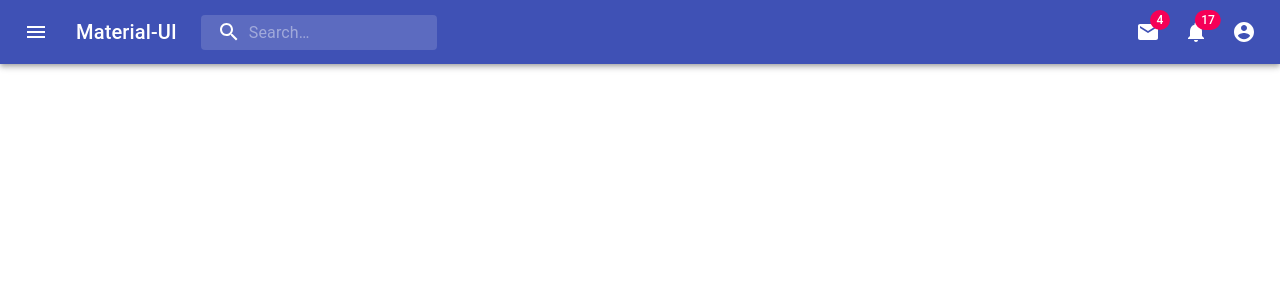
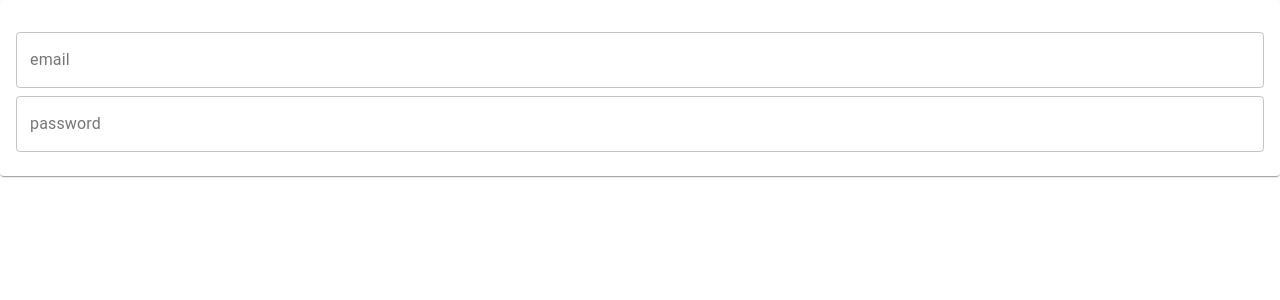
Before and after one commit to MarckRDA/Frontend-AcheBarato, a React (Create React App) app: page / in a window 1280 px wide. Shown: the top 300 px of the page. Built offline with nearby package versions, Linux system fonts and the light colour scheme.

Commit message:
Second commit

```diff
--- a/src/App.css
+++ b/src/App.css
@@ -1,4 +1,5 @@
 .App {
+
   text-align: center;
 }
 
--- a/src/App.js
+++ b/src/App.js
@@ -1,10 +1,12 @@
 import logo from './logo.svg';
 import './App.css';
 import PrimarySearchAppBar from './PrimarySearchAppBar';
+import LoginStyled from './Components/Login/Login'
 
 function App() {
   return (
-    <PrimarySearchAppBar/>
+    //<PrimarySearchAppBar/>
+    <LoginStyled/>
   );
 }
 
--- /dev/null
+++ b/src/Components/Login/Login.jsx
@@ -0,0 +1,45 @@
+import React, { useState } from "react";
+import {
+  Card,
+  CardContent,
+    TextField,
+} from "@material-ui/core";
+
+const Login = () => {
+  const [email, setEmail] = useState("");
+  const [passwd, setPasswd] = useState("");
+
+  return (
+    <Card>
+      <CardContent>
+        <form >
+          <div>
+            <TextField
+              id="name"
+              label="email"
+              type="email"
+              value={email}
+              onChange={(event) => setEmail(event.target.value)}
+              variant="outlined"
+              fullWidth
+              margin="normal"
+            />
+          </div>
+          <div>
+            <TextField
+              id="name"
+              label="password"
+              type="password"
+              value={passwd}
+              onChange={(event) => setPasswd(event.target.value)}
+              variant="outlined"
+              fullWidth
+            />
+          </div>
+        </form>
+      </CardContent>
+    </Card>
+  );
+};
+
+export default Login;
```
Also changed, not shown: src/Components/Login/StyledLogin.jsx (added, +8 -0 lines), src/Test.jsx (added, +59 -0 lines), 1 other file (tests, documents, lock files or other folders).
